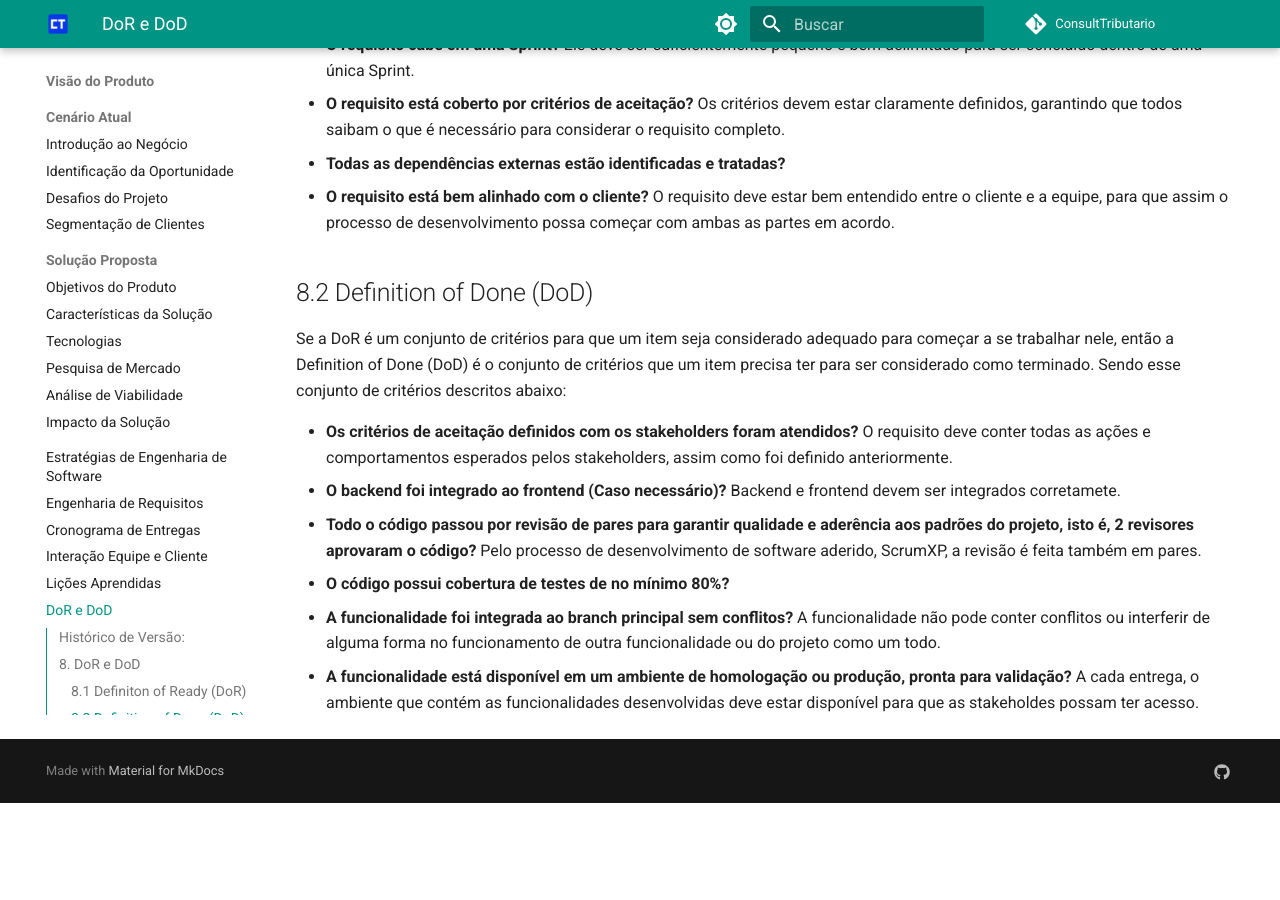
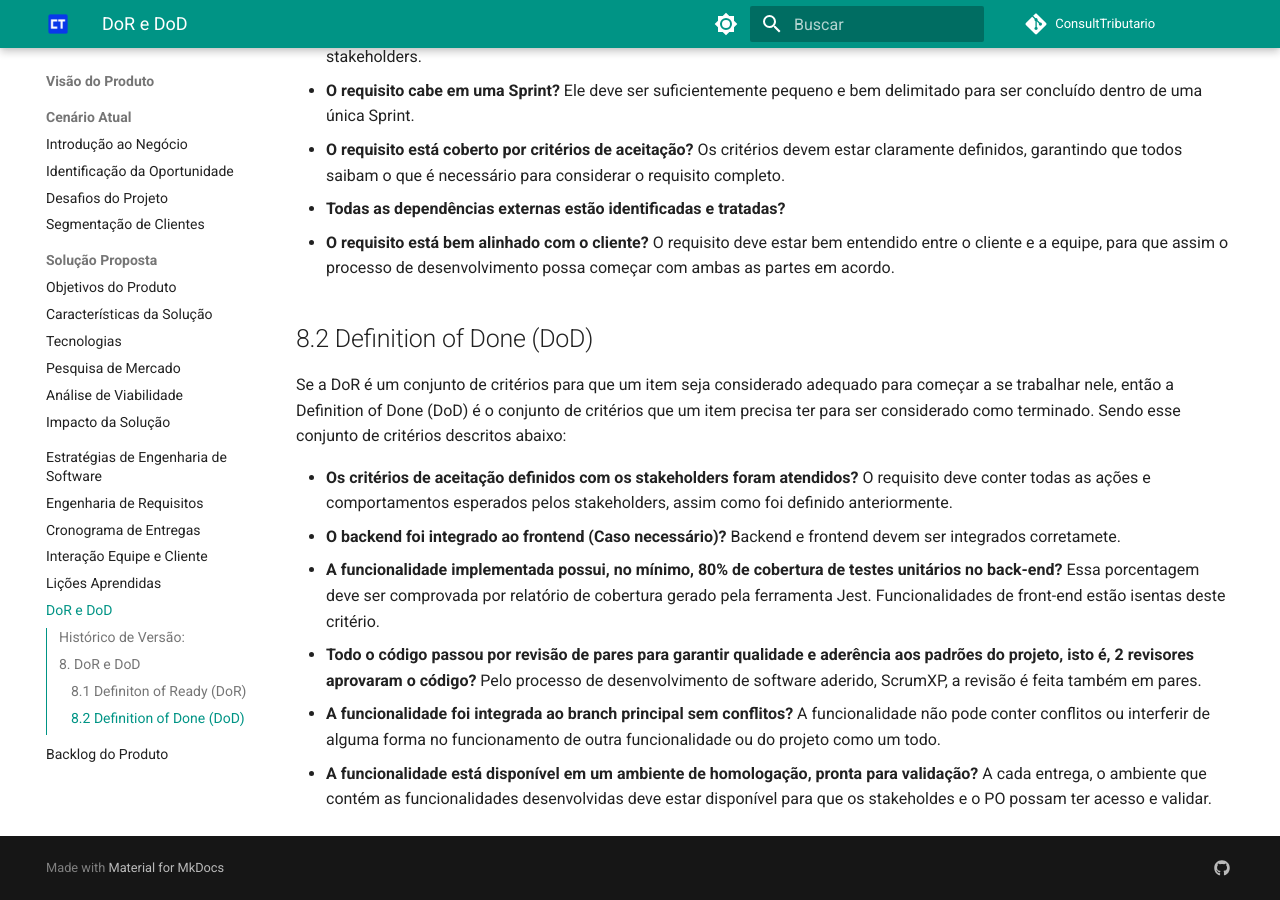
Before and after one commit to mdsreq-fga-unb/2025.1-T02-ConsultTributario, an MkDocs documentation site: the page built from docs/visao-produto/dor-dod.md, in a window 1280 px wide and 900 px high, scrolled down 672 px. Built offline with MkDocs 1.6.1 and Material for MkDocs 9.7.7, drawn with Linux system fonts in a browser that asks for light colours; comment, search, counter and statistics services are not loaded; before the commit the page ends 1475 px from its top, so only the background shows below that; some of the changed text lies outside the part shown.

Commit message:
doc: corrige dod-dor

```diff
--- a/docs/visao-produto/dor-dod.md
+++ b/docs/visao-produto/dor-dod.md
@@ -1,11 +1,14 @@
 ## Histórico de Versão:
-| Data | Versão | Descrição | Autor |
-|---- | ------ | --------- | ----- |
-| 17/05/25 | 1.0 | Criação do Documento | Artur Krauspenhar |
+
+| Data     | Versão | Descrição                   | Autor             |
+| -------- | ------ | --------------------------- | ----------------- |
+| 17/05/25 | 1.0    | Criação do Documento        | Artur Krauspenhar |
+| 16/06/25 | 1.1    | Faz correçcões no documento | Artur Krauspenhar |
 
 # 8. DoR e DoD
 
 ## 8.1 Definiton of Ready (DoR)
+
 A Definition of Ready (DoR) é um conjunto de critérios que um item ou uma User Story do Backlog deve atender para ser considerando pronto para iniciar o trabalho desse item. Assim que um item do Backlog atende a esses critérios, ele é puxado para ser trabalhado durante a Sprint. Para que um item possa ser considerado 'Ready', ele precisa atender aos seguintes critérios:
 
 - **A História de Usuário foi construída no formato "Eu como [Ator], devo ser capaz de [o que fazer], para que [objetivo]"?**
@@ -16,11 +19,12 @@
 - **O requisito está bem alinhado com o cliente?** O requisito deve estar bem entendido entre o cliente e a equipe, para que assim o processo de desenvolvimento possa começar com ambas as partes em acordo.
 
 ## 8.2 Definition of Done (DoD)
+
 Se a DoR é um conjunto de critérios para que um item seja considerado adequado para começar a se trabalhar nele, então a Definition of Done (DoD) é o conjunto de critérios que um item precisa ter para ser considerado como terminado. Sendo esse conjunto de critérios descritos abaixo:
 
 - **Os critérios de aceitação definidos com os stakeholders foram atendidos?** O requisito deve conter todas as ações e comportamentos esperados pelos stakeholders, assim como foi definido anteriormente.
 - **O backend foi integrado ao frontend (Caso necessário)?** Backend e frontend devem ser integrados corretamete.
+- **A funcionalidade implementada possui, no mínimo, 80% de cobertura de testes unitários no back-end?** Essa porcentagem deve ser comprovada por relatório de cobertura gerado pela ferramenta Jest. Funcionalidades de front-end estão isentas deste critério.
 - **Todo o código passou por revisão de pares para garantir qualidade e aderência aos padrões do projeto, isto é, 2 revisores aprovaram o código?** Pelo processo de desenvolvimento de software aderido, ScrumXP, a revisão é feita também em pares.
-- **O código possui cobertura de testes de no mínimo 80%?**
 - **A funcionalidade foi integrada ao branch principal sem conflitos?** A funcionalidade não pode conter conflitos ou interferir de alguma forma no funcionamento de outra funcionalidade ou do projeto como um todo.
-- **A funcionalidade está disponível em um ambiente de homologação ou produção, pronta para validação?** A cada entrega, o ambiente que contém as funcionalidades desenvolvidas deve estar disponível para que as stakeholdes possam ter acesso.
+- **A funcionalidade está disponível em um ambiente de homologação, pronta para validação?** A cada entrega, o ambiente que contém as funcionalidades desenvolvidas deve estar disponível para que os stakeholdes e o PO possam ter acesso e validar.
```
